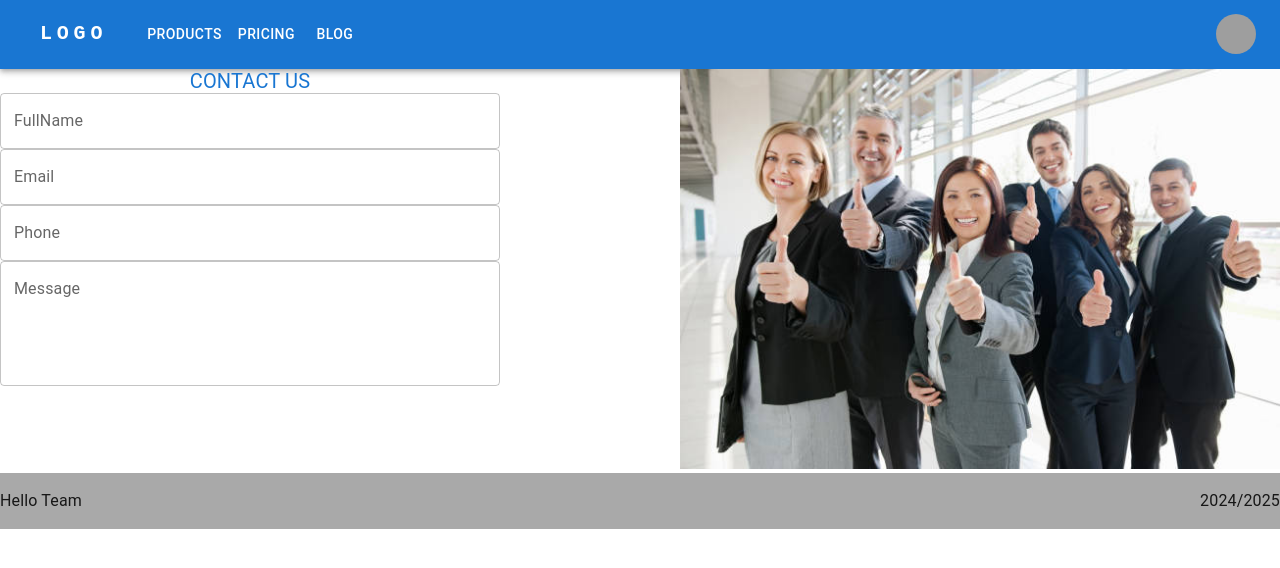
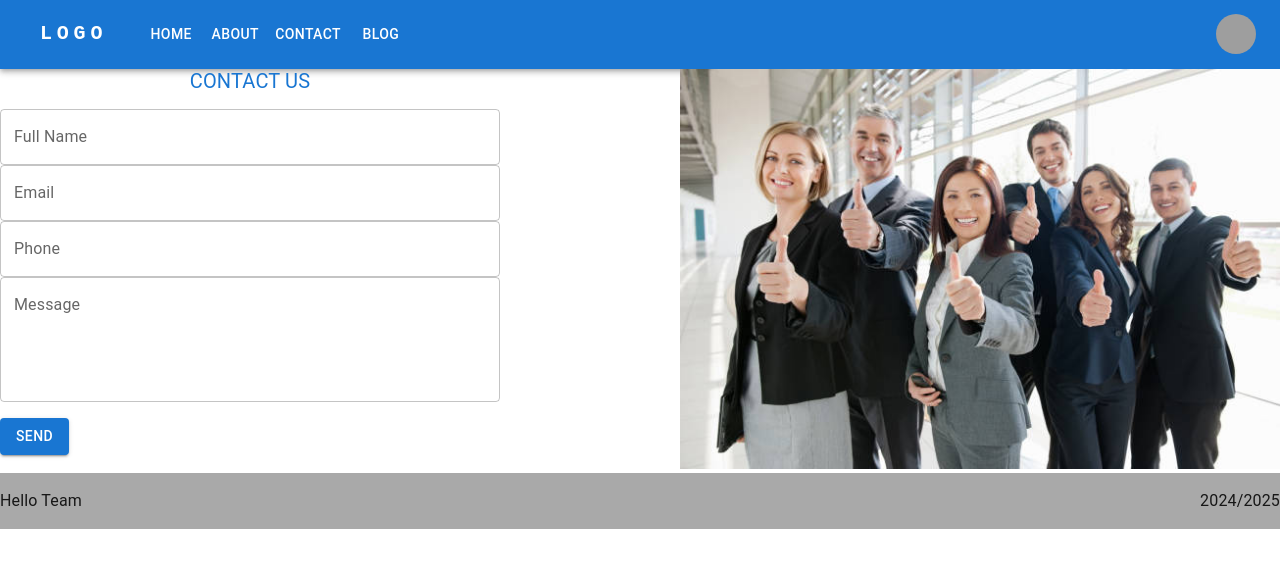
Before and after one commit to Aachiq/next-blog, a Next.js app: page /contact in a window 1280 px wide. Shown: the top 568 px of the page. Built offline with nearby package versions, Linux system fonts and the light colour scheme; grey boxes are pictures that could not be loaded; some icons are missing.

Commit message:
edit header & add project strycture with config-utils-services & WIP redux favorite

```diff
--- a/src/app/contact/page.tsx
+++ b/src/app/contact/page.tsx
@@ -1,18 +1,48 @@
 "use client"; // use this when working with state
-import { Box, TextField } from "@mui/material";
+
+import { Box, TextField, Button } from "@mui/material";
 import React, { useState } from "react";
-// import Typography from "@mui/material/Typography";
 import { Typography } from "@mui/material";
+import {
+  IContactInfo,
+  sendContactMessageService,
+} from "./../../services/contactService";
 
 export default function Contact() {
-  const [contactInfo, setContactOInfo] = useState({
+  const [contactInfo, setContactInfo] = useState<IContactInfo>({
     fullname: "",
     email: "",
     phone: "",
     message: "",
   });
+
+  const handleChange = (
+    e: React.ChangeEvent<HTMLInputElement | HTMLTextAreaElement>
+  ) => {
+    const { id, value } = e.target;
+    setContactInfo((prev) => ({
+      ...prev,
+      [id]: value,
+    }));
+  };
+
+  const handleSubmit = async (e: React.FormEvent<HTMLFormElement>) => {
+    e.preventDefault();
+    try {
+      const result = await sendContactMessageService(contactInfo);
+      console.error("result:", result);
+      if (result?.code === 1) {
+        // show message of success "message sent"
+      }
+    } catch (err) {
+      console.error("Error:", err);
+    }
+  };
+
   return (
     <Box
+      component="form"
+      onSubmit={handleSubmit}
       sx={{
         display: "flex",
         justifyContent: "space-between",
@@ -23,14 +53,50 @@ export default function Contact() {
           variant="h4"
           fontSize={20}
           color="primary"
-          textAlign={"center"}
+          textAlign="center"
+          mb={2}
         >
           CONTACT US
         </Typography>
-        <TextField fullWidth label="FullName" id="fullName" />
-        <TextField fullWidth label="Email" id="email" />
-        <TextField fullWidth label="Phone" id="phone" />
-        <TextField fullWidth label="Message" id="message" multiline rows={4} />
+        <TextField
+          fullWidth
+          label="Full Name"
+          id="fullname"
+          value={contactInfo.fullname}
+          onChange={handleChange}
+        />
+        <TextField
+          fullWidth
+          label="Email"
+          id="email"
+          type="email"
+          value={contactInfo.email}
+          onChange={handleChange}
+        />
+        <TextField
+          fullWidth
+          label="Phone"
+          id="phone"
+          value={contactInfo.phone}
+          onChange={handleChange}
+        />
+        <TextField
+          fullWidth
+          label="Message"
+          id="message"
+          value={contactInfo.message}
+          onChange={handleChange}
+          multiline
+          rows={4}
+        />
+        <Button
+          type="submit"
+          variant="contained"
+          color="primary"
+          sx={{ mt: 2 }}
+        >
+          Send
+        </Button>
       </Box>
       <Box>
         <img
--- a/src/components/Header.tsx
+++ b/src/components/Header.tsx
@@ -14,8 +14,8 @@ import MenuItem from "@mui/material/MenuItem";
 import MenuIcon from "@mui/icons-material/Menu";
 import AdbIcon from "@mui/icons-material/Adb";
 
-const pages = ["Products", "Pricing", "Blog"];
-const settings = ["Profile", "Account", "Dashboard", "Logout"];
+const pages = ["Home", "About", "Contact", "Blog"];
+const settings = ["Register", "Login", "Logout"];
 
 function Header() {
   const [anchorElNav, setAnchorElNav] = React.useState<null | HTMLElement>(
--- /dev/null
+++ b/src/config/constants.ts
@@ -0,0 +1 @@
+export const API_URL = "http://localhost:8000";
--- /dev/null
+++ b/src/services/contactService.ts
@@ -0,0 +1,23 @@
+import { API_URL } from "@/config/constants";
+
+export interface IContactInfo {
+  fullname: string;
+  email: string;
+  phone: string;
+  message: string;
+}
+export const sendContactMessageService = async (data: IContactInfo) => {
+  const response = await fetch(`${API_URL}/contact-send`, {
+    method: "POST",
+    headers: {
+      "Content-Type": "application/json",
+    },
+    body: JSON.stringify(data),
+  });
+
+  if (!response.ok) {
+    throw new Error("Failed to send contact message");
+  }
+
+  return response.json();
+};
```
